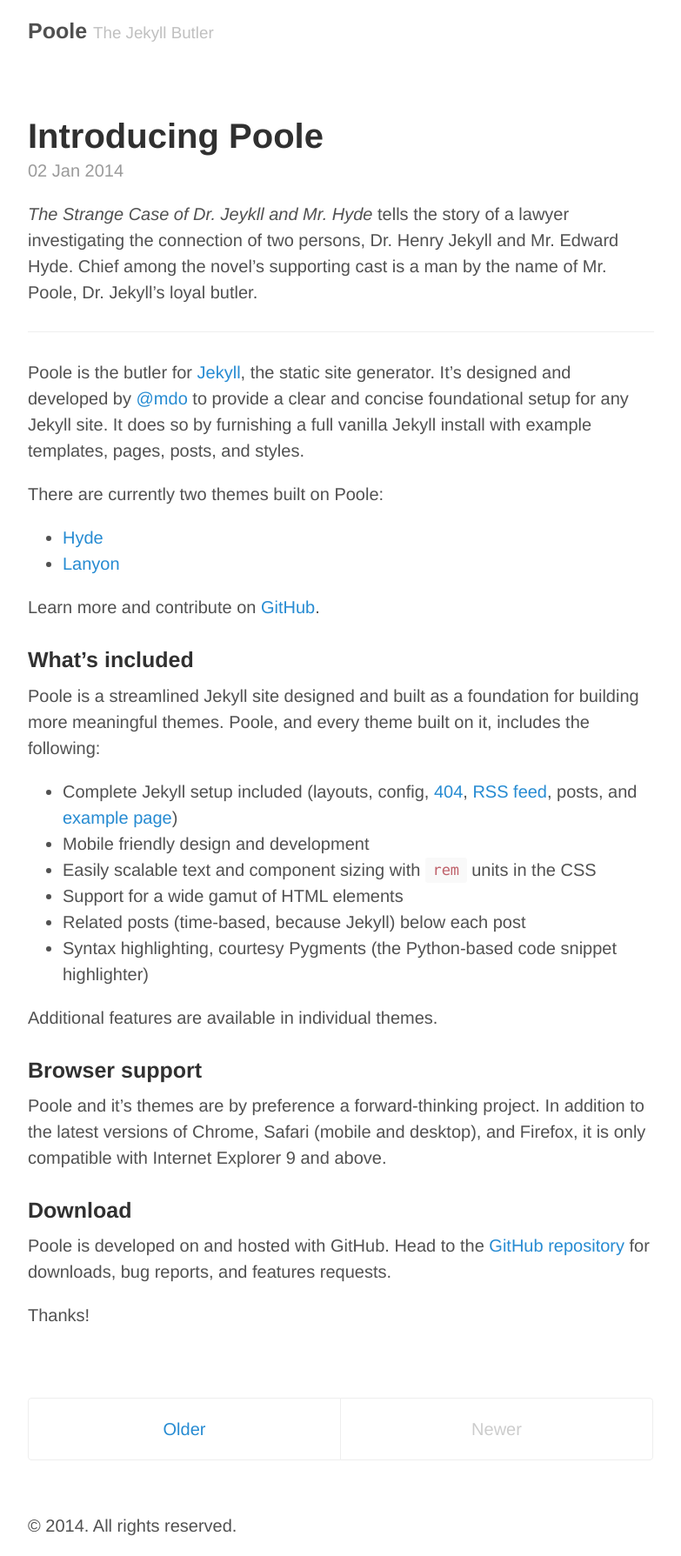
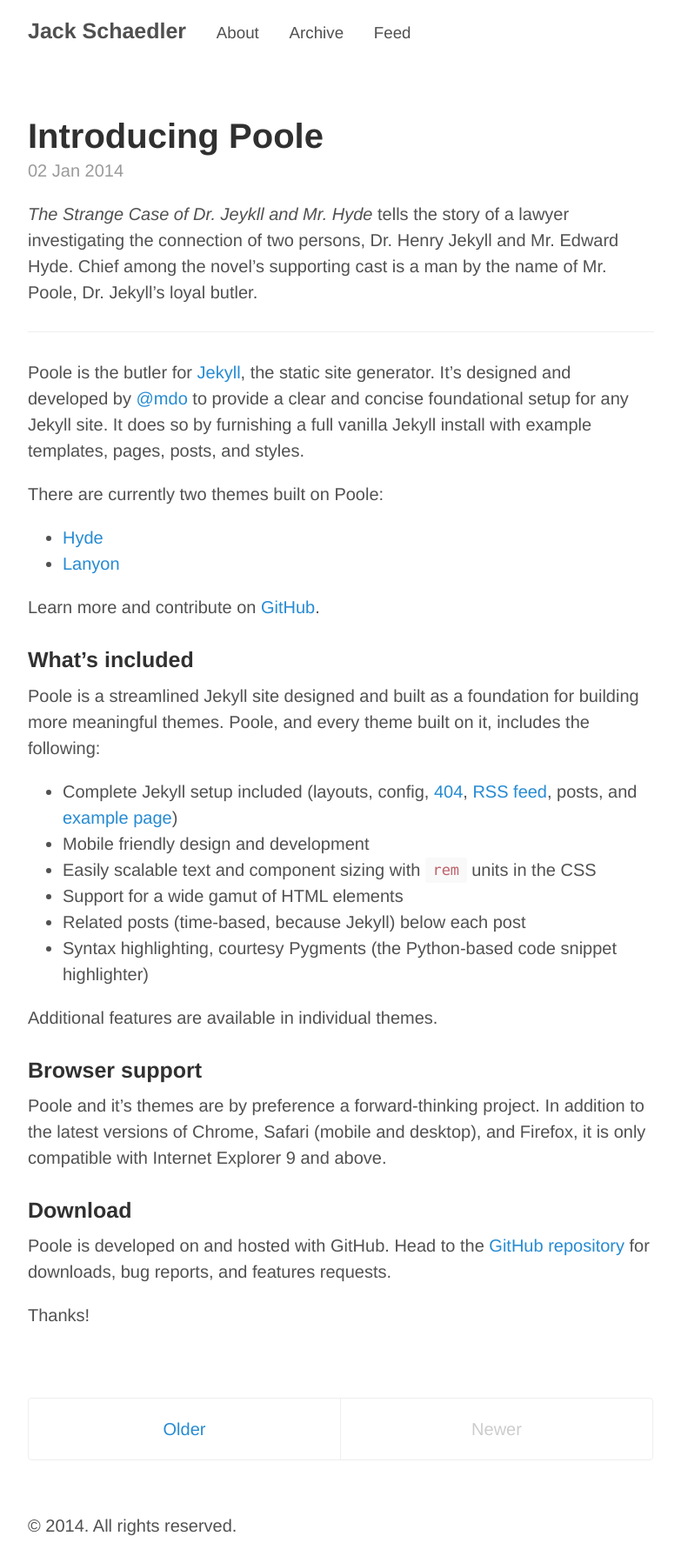
Before and after one commit to jackschaedler/jackschaedler.github.io, a Jekyll site: the page built from index.html, in a window 1280 px wide. Shown: the whole page at 87% size, without its empty margins (248-1031 px from the left). Built offline with Jekyll 4.4.1, drawn with Linux system fonts in a browser that asks for light colours; Markdown is read by kramdown in place of the engine named in the settings; the list of posts is cut into pages by our own code.

Commit message:
Add archive list

```diff
--- a/_config.yml
+++ b/_config.yml
@@ -6,16 +6,21 @@
 permalink:        pretty
 
 # Setup
-title:            Poole
-tagline:          The Jekyll Butler
-url:              http://getpoole.com
+title:            Jack Schaedler
+tagline:          'My Personal Blog'
+url:              http://jackschaedler.github.io/
 paginate:         1
 author:
-  name:           Mark Otto
-  url:            https://twitter.com/mdo
-  email:          markdotto@gmail.com
+  name:           Jack Schaedler
+  url:            https://twitter.com/jackschaedler
+  email:          jwschaedler@gmail.com
 
 # Custom vars
 version:          1.0.0
 github:
-  repo:           https://github.com/poole/poole
+  repo:
+
+pages_list:
+  About: '/about'
+  Archive: '/archive'
+  Feed: '/atom.xml'
--- a/_layouts/default.html
+++ b/_layouts/default.html
@@ -8,8 +8,12 @@
     <div class="container content">
       <div class="masthead">
         <h3 class="masthead-title">
-          <a href="{{ site.baseurl }}" title="Home">{{ site.title }}</a>
-          <small>{{ site.tagline }}</small>
+        <a href="/" title="Home">{{ site.title }}</a>
+
+        {% for page in site.pages_list %}
+          &nbsp;&nbsp;&nbsp;
+          <small><a href="{{ page[1]  }}">{{ page[0] }}</a></small>
+        {% endfor %}
         </h3>
       </div>
 
```
Also changed, not shown: archive.md (added, +10 -0 lines).
